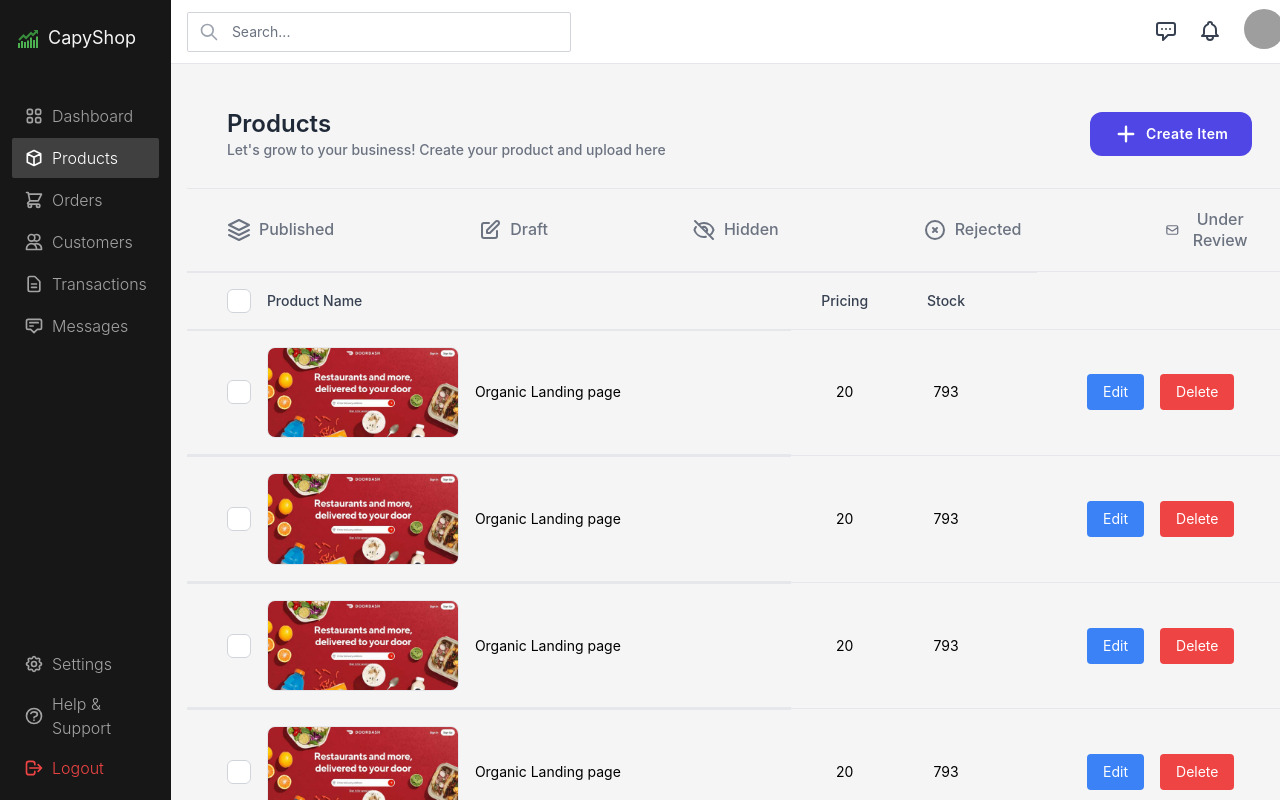
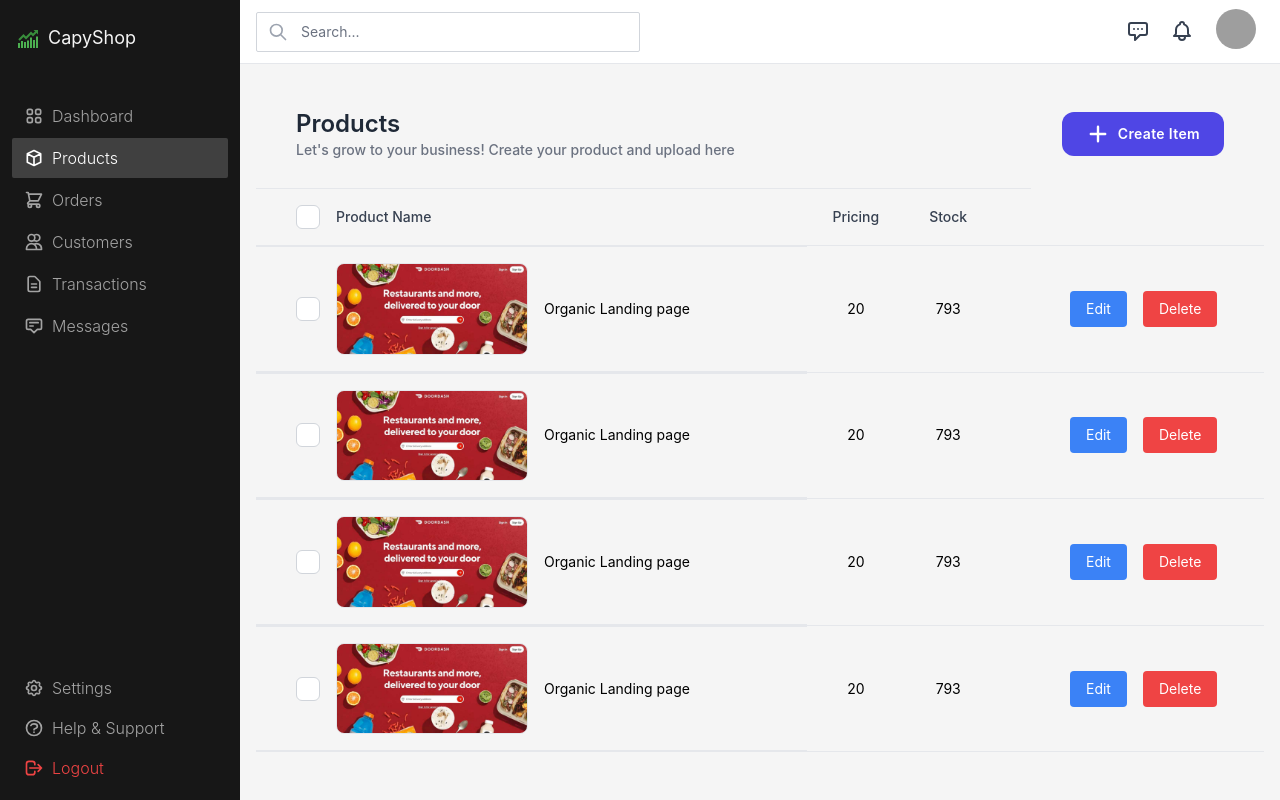
Before and after one commit to doni255/Tugas_Akhir, a React app in the folder Front_end/: page /dashboard_admin/products in a window 1280 px wide. Built offline with nearby package versions, Linux system fonts and the light colour scheme; grey boxes are pictures that could not be loaded; the HTML template or start-up script is replaced by a standard one.

Commit message:
Modal delete confirmation

```diff
--- a/Front_end/src/components/Modal.jsx
+++ b/Front_end/src/components/Modal.jsx
@@ -5,6 +5,12 @@ const Modal = ({ open, onClose, children }) => {
   const modalRef = useRef(null);
 
   if (!open) return null;
+
+  const handleOverlayClick = (e) => {
+    if (modalRef.current === e.target) {
+      onClose();
+    }
+  };
 
   return (
     <div
--- a/Front_end/src/components/Products.jsx
+++ b/Front_end/src/components/Products.jsx
@@ -65,6 +65,9 @@ export default function Products() {
   const [isModalOpen, setIsModalOpen] = useState(false);
   const [selectedProduct, setSelectedProduct] = useState(null);
 
+
+
+
   const handleDeleteClick = (productId) => {
     setSelectedProduct(productId);
     setIsModalOpen(true);
@@ -79,6 +82,7 @@ export default function Products() {
     setProducts(products.filter((product) => product.id !== selectedProduct));
     handleCloseModal();
   };
+
   return (
     <main>
       <div className="flex items-center justify-between py-7 px-10">
@@ -90,7 +94,10 @@ export default function Products() {
             Let's grow to your business! Create your product and upload here
           </p>
         </div>
-        <button className="inline-flex gap-x-2 items-center py-2.5 px-6 text-white bg-indigo-600 rounded-xl hover:bg-indigo-700 focus:outline-none focus:ring-2 focus:ring-indigo-500 focus:ring-offset-1">
+        <button
+
+          className="inline-flex gap-x-2 items-center py-2.5 px-6 text-white bg-indigo-600 rounded-xl hover:bg-indigo-700 focus:outline-none focus:ring-2 focus:ring-indigo-500 focus:ring-offset-1"
+        >
           <HiPlus className="w-6 h-6 fill-current" />
           <span className="text-sm font-semibold tracking-wide">
             Create Item
@@ -98,7 +105,7 @@ export default function Products() {
         </button>
       </div>
 
-      <ul className="flex gap-x-24 items-center px-4 border-y border-gray-200">
+      {/* <ul className="flex gap-x-24 items-center px-4 border-y border-gray-200">
         {status.map((Published, index) => (
           <li key={index} className="flex items-center gap-4 text-gray-700">
             <button className="flex gap-x-2 items-center py-5 px-6 text-gray-500 hover:text-indigo-600 relative group">
@@ -108,7 +115,7 @@ export default function Products() {
             </button>
           </li>
         ))}
-      </ul>
+      </ul> */}
 
       <div className="overflow-x-auto">
         <table className="w-full">
@@ -186,6 +193,8 @@ export default function Products() {
           </button>
         </div>
       </Modal>
+
+
     </main>
   );
 }
```
